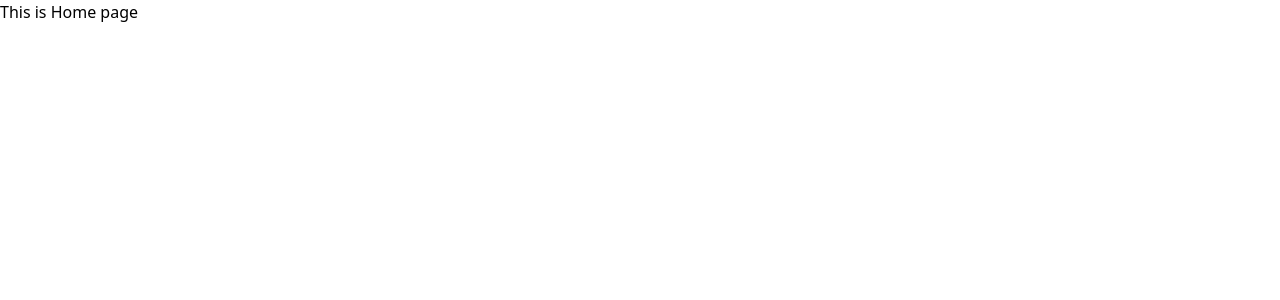
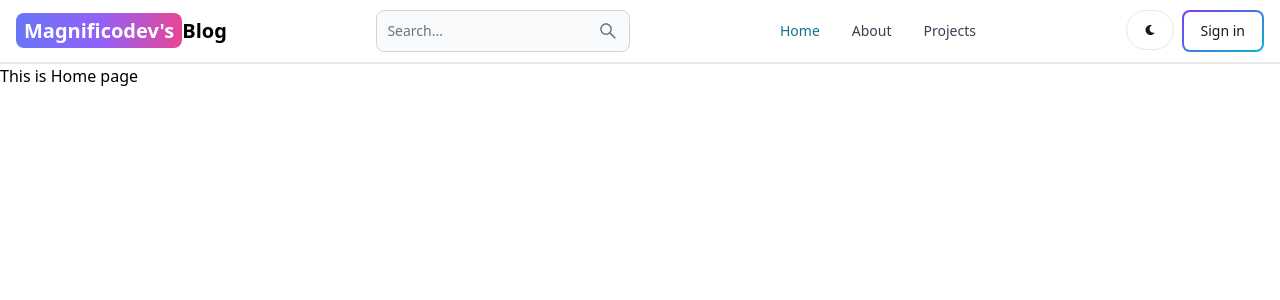
Before and after one commit to magnificodev/mern-blog, a React (Vite) app in the folder frontend/: page / in a window 1280 px wide. Shown: the top 300 px of the page. Built offline with nearby package versions, Linux system fonts and the light colour scheme.

Commit message:
create the header

```diff
--- a/frontend/package.json
+++ b/frontend/package.json
@@ -10,8 +10,11 @@
     "preview": "vite preview"
   },
   "dependencies": {
+    "flowbite": "^2.5.1",
+    "flowbite-react": "^0.10.1",
     "react": "^18.3.1",
     "react-dom": "^18.3.1",
+    "react-icon": "^1.0.0",
     "react-router-dom": "^6.26.1"
   },
   "devDependencies": {
--- a/frontend/src/App.jsx
+++ b/frontend/src/App.jsx
@@ -5,10 +5,12 @@
 import SignIn from "./pages/SignIn";
 import Dashboard from "./pages/Dashboard";
 import Projects from "./pages/Projects";
+import Header from "./components/Header";
 
 const App = () => {
     return (
         <Router>
+            <Header />
             <Routes>
                 <Route path="/" element={<Home />} />
                 <Route path="/about" element={<About />} />
--- /dev/null
+++ b/frontend/src/components/Header.jsx
@@ -0,0 +1,75 @@
+import { Navbar, TextInput, Button } from "flowbite-react";
+import { Link, useLocation } from "react-router-dom";
+import { AiOutlineSearch } from "react-icons/ai";
+import { FaMoon } from "react-icons/fa";
+
+const Header = () => {
+    const path = useLocation().pathname;
+
+    return (
+        <Navbar className="border-b-2">
+            <Link
+                to="/"
+                className="self-center whitespace-nowrap text-sm sm:text-xl font-semibold dark:text-white"
+            >
+                <span className="px-2 py-1 bg-gradient-to-r from-indigo-500 via-purple-500 to-pink-500 rounded-lg text-white">
+                    {"Magnificodev's"}
+                </span>
+                Blog
+            </Link>
+
+            <form action="">
+                <TextInput
+                    type="text"
+                    placeholder="Search..."
+                    rightIcon={AiOutlineSearch}
+                    className="hidden lg:inline"
+                />
+            </form>
+
+            <Button
+                className="w-12 h-10 items-center lg:hidden"
+                color="gray"
+                pill
+            >
+                <AiOutlineSearch />
+            </Button>
+
+            <div className="flex gap-2 md:order-last">
+                <Button
+                    className="w-12 h-10 hidden sm:inline"
+                    color="gray"
+                    pill
+                >
+                    <FaMoon />
+                </Button>
+
+                <Link to="sign-in">
+                    <Button gradientDuoTone="purpleToBlue" outline>
+                        Sign in
+                    </Button>
+                </Link>
+                <Navbar.Toggle />
+            </div>
+            <Navbar.Collapse>
+                <Navbar.Link active={path === "/"} as="div">
+                    <Link className="block" to="/">
+                        Home
+                    </Link>
+                </Navbar.Link>
+                <Navbar.Link active={path === "/about"} as="div">
+                    <Link className="block" to="/about">
+                        About
+                    </Link>
+                </Navbar.Link>
+                <Navbar.Link active={path === "/projects"} as="div">
+                    <Link className="block" to="/projects">
+                        Projects
+                    </Link>
+                </Navbar.Link>
+            </Navbar.Collapse>
+        </Navbar>
+    );
+};
+
+export default Header;
--- a/frontend/tailwind.config.js
+++ b/frontend/tailwind.config.js
@@ -1,8 +1,10 @@
+import flowbite from "flowbite-react/tailwind"
+
 /** @type {import('tailwindcss').Config} */
 export default {
-    content: ["./index.html", "./src/**/*.{js,ts,jsx,tsx}"],
+    content: ["./index.html", "./src/**/*.{js,ts,jsx,tsx}", flowbite.content()],
     theme: {
         extend: {},
     },
-    plugins: [],
+    plugins: [flowbite.plugin()],
 };
```
Also changed, not shown: 1 other file (tests, documents, lock files or other folders).
